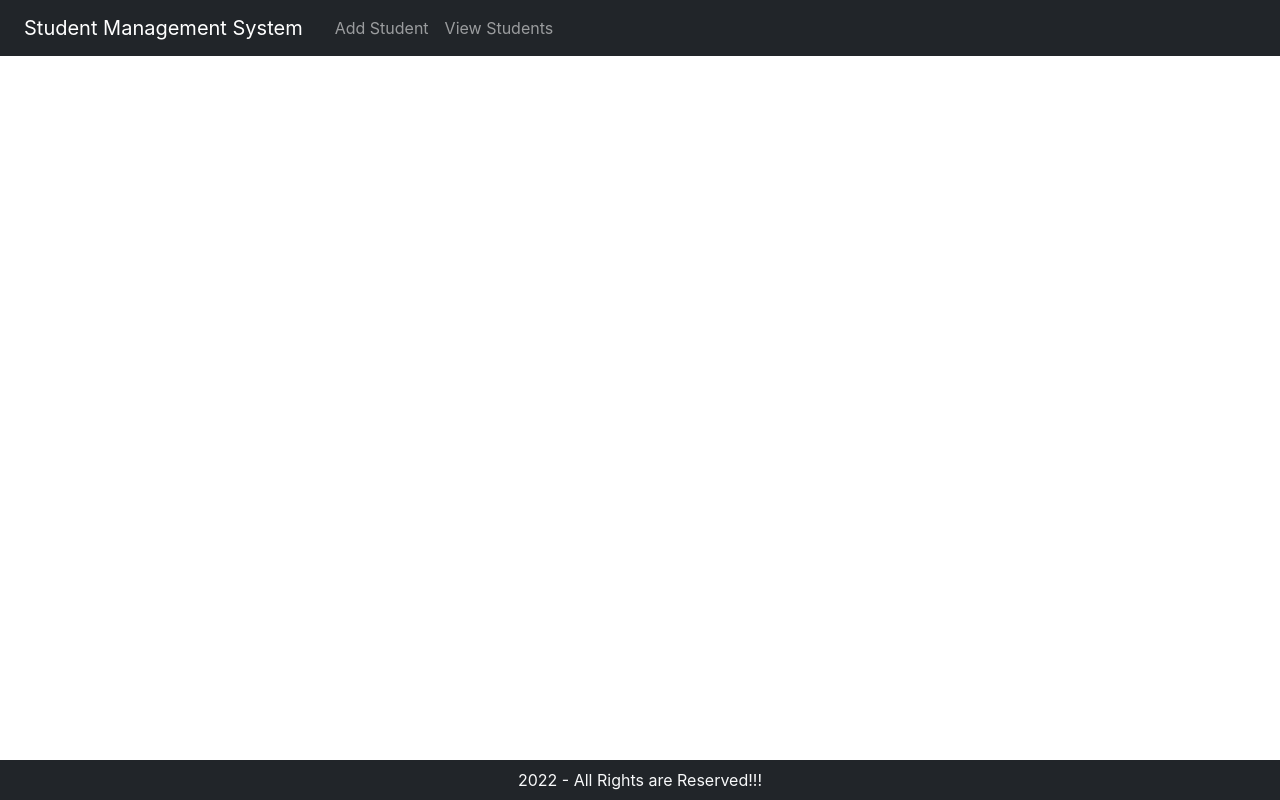
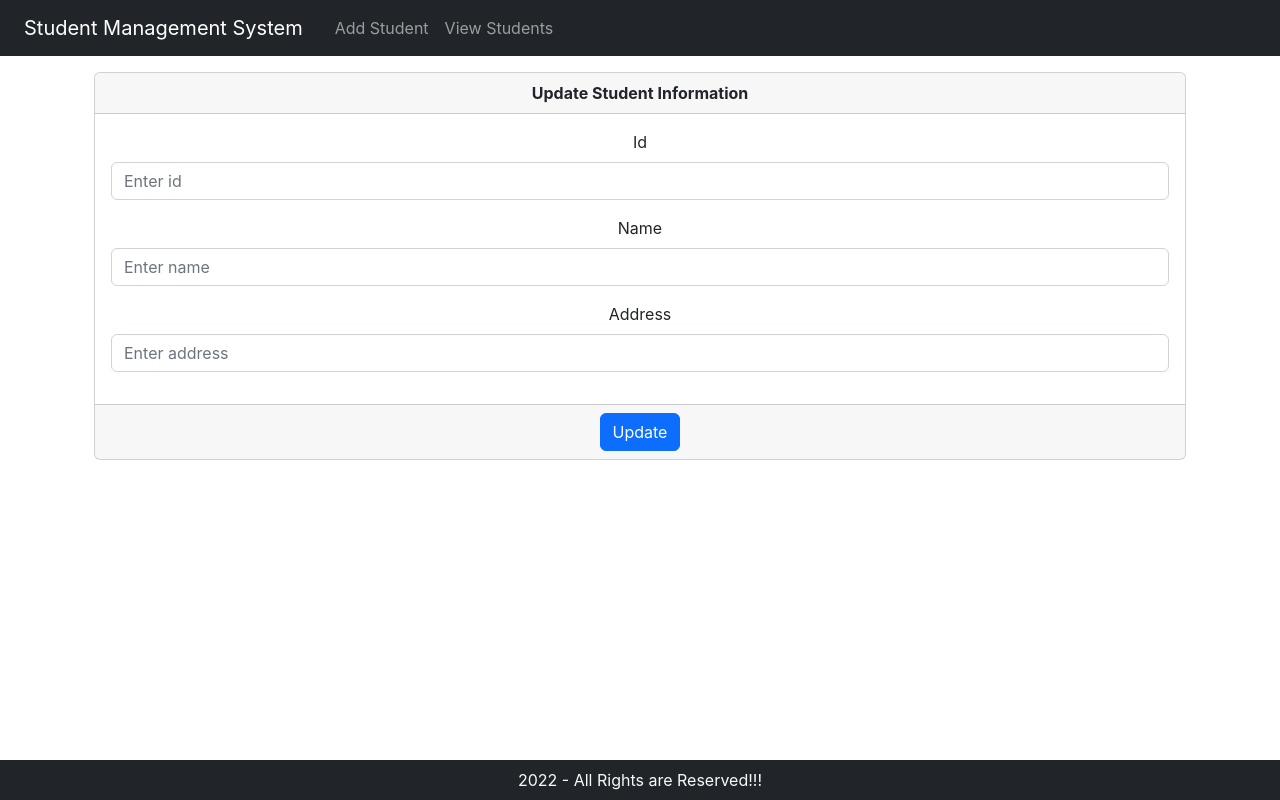
Before and after one commit to 20IT068/FSWD_5th_Sem, a React (Create React App) app in the folder studentmanagementsystemfrontend-Copy/: page /student/1 in a window 1280 px wide. Built offline with nearby package versions, Linux system fonts and the light colour scheme; no server answers.

Commit message:
Added Edit Functionality

```diff
--- a/studentmanagementsystemfrontend-Copy/src/App.js
+++ b/studentmanagementsystemfrontend-Copy/src/App.js
@@ -1,19 +1,23 @@
-import Footer from './components/Footer';
-import NavigationBar from './components/NavigationBar';
+import logo from './logo.svg';
+import './App.css';
 import Student from './components/Student';
 import StudentList from './components/StudentList';
-import {BrowserRouter as Router, Routes, Route, Navigate} from 'react-router-dom'
-
+import NavigationBar from './components/NavigationBar';
+import Footer from './components/Footer';
+import Container from 'react-bootstrap/Container';
+import {BrowserRouter as Router, Routes, Route} from 'react-router-dom'
 function App() {
   return (
     <div className="App">
       <Router>
       <NavigationBar/>
-      <Routes>
-        <Route path="/" element={<Navigate to="/student" />} />
-        <Route path='student' element={<Student/>}/>
-        <Route path='liststudents' element={<StudentList/>}/>
+      <Container>
+        <Routes>
+      <Route path="student" element={<Student/>}/>
+      <Route path="student/:studentId" element={<Student />}/>
+      <Route path="listStudents" element={<StudentList/>}/>
       </Routes>
+      </Container>
       <Footer/>
       </Router>
     </div>
--- a/studentmanagementsystemfrontend-Copy/src/components/Student.js
+++ b/studentmanagementsystemfrontend-Copy/src/components/Student.js
@@ -1,63 +1,114 @@
 import axios from "axios";
-import React, {useState} from "react";
+import React, { useEffect, useState } from "react";
 import { Container, Form, Card, Button } from "react-bootstrap";
+import { Navigate, useParams } from "react-router-dom";
+import { useNavigate } from "react-router-dom";
+
 export default function Student() {
-  // const [id, setId] = useState('');
-  // const [name, setName] = useState('');
-  // const [address, setAddress] = useState('');
-  const [state, setState] = useState({
-    id: '',
-    name: '',
-    address: '',
-  })
-  let student = {
-    id : state.id,
-    name : state.name,
-    address : state.address
-  }
-  let textChanged = (event) => {
-    const name = event.target.name
-    const value = event.target.value
-    setState({
-      ...state,[name]:value,
-    })
+  const [id, setId] = useState(null);
+  const [name, setName] = useState(null);
+  const [address, setAddress] = useState(null);
 
-  }
-  let saveStudent = () => {
-        axios.post("http://localhost:8080/student", student)
-        .then(response => {
-          if(response.data != null){
-            alert('Record added successfully');
+  const { studentId } = useParams(); // Get the Path Parameter from the URL
+  const navigate = useNavigate();
+
+  useEffect(() => {
+    if (studentId) {
+      axios
+        .get("http://localhost:8080/student/" + studentId)
+        .then((response) => {
+          if (response.data != null) {
+            setId(response.data.id);
+            setName(response.data.name);
+            setAddress(response.data.address);
           }
         })
-        .catch(error => alert(error));
-        window.location.reload(false);;
+        .catch((error) => alert(error));
+    }
+  }, []);
 
+  let student = {
+    id: id,
+    name: name,
+    address: address,
+  };
+
+  let textChanged = (event) => {
+    if (event.target.name === "id") {
+      setId(event.target.value);
+    } else if (event.target.name === "name") {
+      setName(event.target.value);
+    } else if (event.target.name === "address") {
+      setAddress(event.target.value);
     }
+  };
+
+  let saveStudent = (event) => {
+    event.preventDefault();
+
+      axios
+        .post("http://localhost:8080/student", student)
+        .then((response) => {
+          if (response.data != null) {
+            alert("Record added successfully");
+          }
+        })
+        .catch((error) => alert(error));
+  };
+
+  let updateStudent = (event) => {
+    event.preventDefault();
+    axios.put("http://localhost:8080/student/" + studentId, student).then((response) => {
+      if (response.data != null) {
+        alert("Record Updated successfully");
+        navigate("/listStudents"); // Navigate to Students List Components
+      }
+    });
+  };
 
   return (
-    <div  className="my-5">
+    <div className="my-3">
       <Container>
         <Card>
-        <Form onSubmit={saveStudent}>
-          <Card.Header>Add Student Information</Card.Header>
+          <Form onSubmit={studentId != null ? updateStudent : saveStudent}>
+            <Card.Header>
+              <strong>{studentId!=null? "Update Student Information":"Add Student Information"}</strong>
+            </Card.Header>
             <Card.Body>
               <Form.Group className="mb-3">
                 <Form.Label>Id</Form.Label>
-              <Form.Control name="id" value={state.id} type="text" placeholder="Enter id" onChange={textChanged}/>
+                <Form.Control
+                  name="id"
+                  value={id}
+                  type="text"
+                  placeholder="Enter id"
+                  onChange={textChanged}
+                />
               </Form.Group>
               <Form.Group className="mb-3">
                 <Form.Label>Name</Form.Label>
-              <Form.Control name="name" value={state.name} type="text" placeholder="Enter name" onChange={textChanged} />
+                <Form.Control
+                  name="name"
+                  value={name}
+                  type="text"
+                  placeholder="Enter name"
+                  onChange={textChanged}
+                />
               </Form.Group>
               <Form.Group className="mb-3">
                 <Form.Label>Address</Form.Label>
-              <Form.Control name="address" value={state.address} type="text" placeholder="Enter address" onChange={textChanged} />
+                <Form.Control
+                  name="address"
+                  value={address}
+                  type="text"
+                  placeholder="Enter address"
+                  onChange={textChanged}
+                />
               </Form.Group>
             </Card.Body>
             <Card.Footer>
-          <Button variant="dark" type="submit">
-            Submit
+              <Button variant="primary" type="submit">
+                {studentId != null ? "Update" : "Submit"}
               </Button>
             </Card.Footer>
           </Form>
--- a/studentmanagementsystemfrontend-Copy/src/components/StudentList.js
+++ b/studentmanagementsystemfrontend-Copy/src/components/StudentList.js
@@ -1,19 +1,40 @@
-import React from "react";
-import { Card, Container, Table } from "react-bootstrap";
-import { useState,useEffect } from "react";
+import React, { useEffect, useState } from "react";
+import { Card, Container, Table, ButtonGroup, Button } from "react-bootstrap";
 import axios from "axios";
+import { FontAwesomeIcon } from "@fortawesome/react-fontawesome";
+import { faEdit, faTrash } from "@fortawesome/free-solid-svg-icons";
+import {Link} from 'react-router-dom'
+
 export default function StudentList() {
-const [student, setStudent] = useState([]);
-
-
+  const [students, setStudents] = useState([]);
+  useEffect(() => {
+    getStudents();
+  }, []);
+  let getStudents = () => {
+    axios
+      .get("http://localhost:8080/listStudents")
+      .then((response) => setStudents(response.data))
+      .catch((error) => alert(error));
+  };
+  let deleteStudent = (studentId) => {
+    axios.delete("http://localhost:8080/student/"+studentId)
+    .then(response=> {
+      if (response.data !== null){
+        alert("Record Deleted Successfully");
+        setStudents(students.filter(student=>student.id!==studentId));
+      }
+    })
+  }
   return (
     <div className="my-3">
       <Container>
-        <Card.Header><h3>Students List</h3></Card.Header>
+        <Card.Header>
+          <h3>Students List</h3>
+        </Card.Header>
         <Card.Body>
           <Table striped bordered hover>
             <thead>
-              <tr class="text-center">
+              <tr>
                 <th>Student Id</th>
                 <th>Student Name</th>
                 <th>Student Address</th>
@@ -21,49 +42,26 @@
               </tr>
             </thead>
             <tbody>
-            {/* <tr>
-                <td>1</td>
-                <td>Mark</td>
-                <td>Otto</td>
-                <td>
-                  <button type="butoon" className="btn btn-dark" >Edit</button>
-                  &nbsp;&nbsp;
-                  <button type="butoon" className="btn btn-danger">Delete</button>
-                </td>
+              {students.length === 0 ? (
+                <tr>
+                  <td colSpan={3}>{students.length} Studnets Available!!!</td>
                 </tr>
-              <tr>
-                <td>1</td>
-                <td>Mark</td>
-                <td>Otto</td>
-                <td>
-                  <button type="butoon" className="btn btn-dark" >Edit</button>
-                  &nbsp;&nbsp;
-                  <button type="butoon" className="btn btn-danger">Delete</button>
-                </td>
-              </tr>
-              <tr>
-                <td>1</td>
-                <td>Mark</td>
-                <td>Otto</td>
-                <td>
-                  <button type="butoon" className="btn btn-dark" >Edit</button>
-                  &nbsp;&nbsp;
-                  <button type="butoon" className="btn btn-danger">Delete</button>
-                </td>
-              </tr> */}
-              {student.map(student=> (
-              <tr class="text-center">
+              ) : (
+                students.map((student)=>
+                <tr key={student.id}>
                   <td>{student.id}</td>
                   <td>{student.name}</td>
                   <td>{student.address}</td>
                   <td>
-                  <button type="butoon" className="btn btn-primary" >Edit</button>
-                  &nbsp;&nbsp;
-                  <button type="butoon" className="btn btn-danger">Delete</button>
+                    <ButtonGroup>
+                      <Link to={"/student/"+student.id}><Button size="sm" variant="outline-primary"><FontAwesomeIcon icon={faEdit}> Edit </FontAwesomeIcon></Button></Link>{ ' '}
+                      <Button size="sm" variant="outline-danger" onClick={deleteStudent.bind(this,student.id)}><FontAwesomeIcon icon={faTrash}> Delete </FontAwesomeIcon></Button>
+                      {/* <Button size="sm" variant="outline-danger" onClick={()=>deleteStudent(student.id)}><FontAwesomeIcon icon={faTrash}> Delete </FontAwesomeIcon></Button> */}
+                    </ButtonGroup>
                   </td>
                 </tr>
-              ))}
-
+                )
+              )}
             </tbody>
           </Table>
         </Card.Body>
```
Lines whose indentation alone changed are shown as unchanged.
